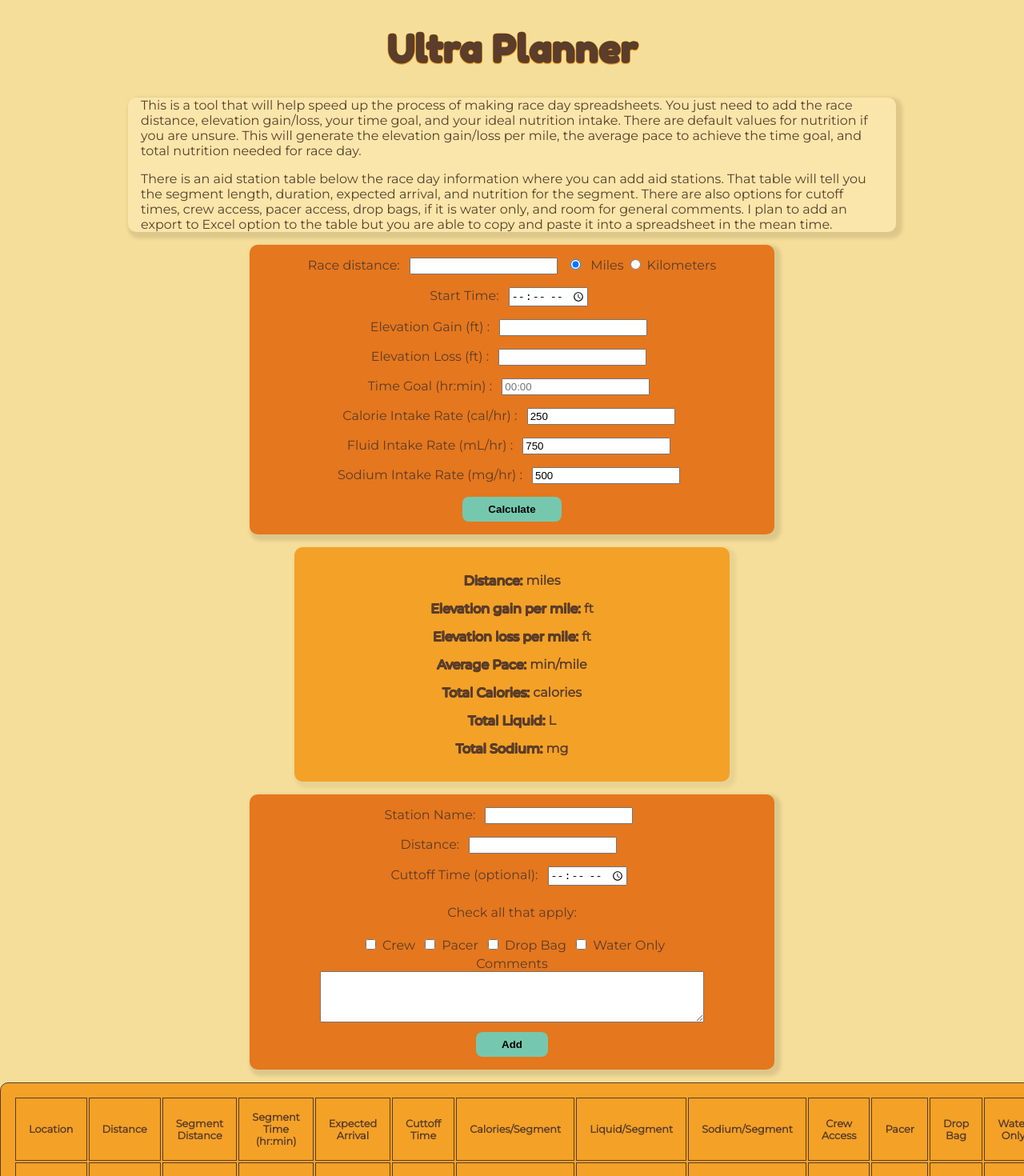
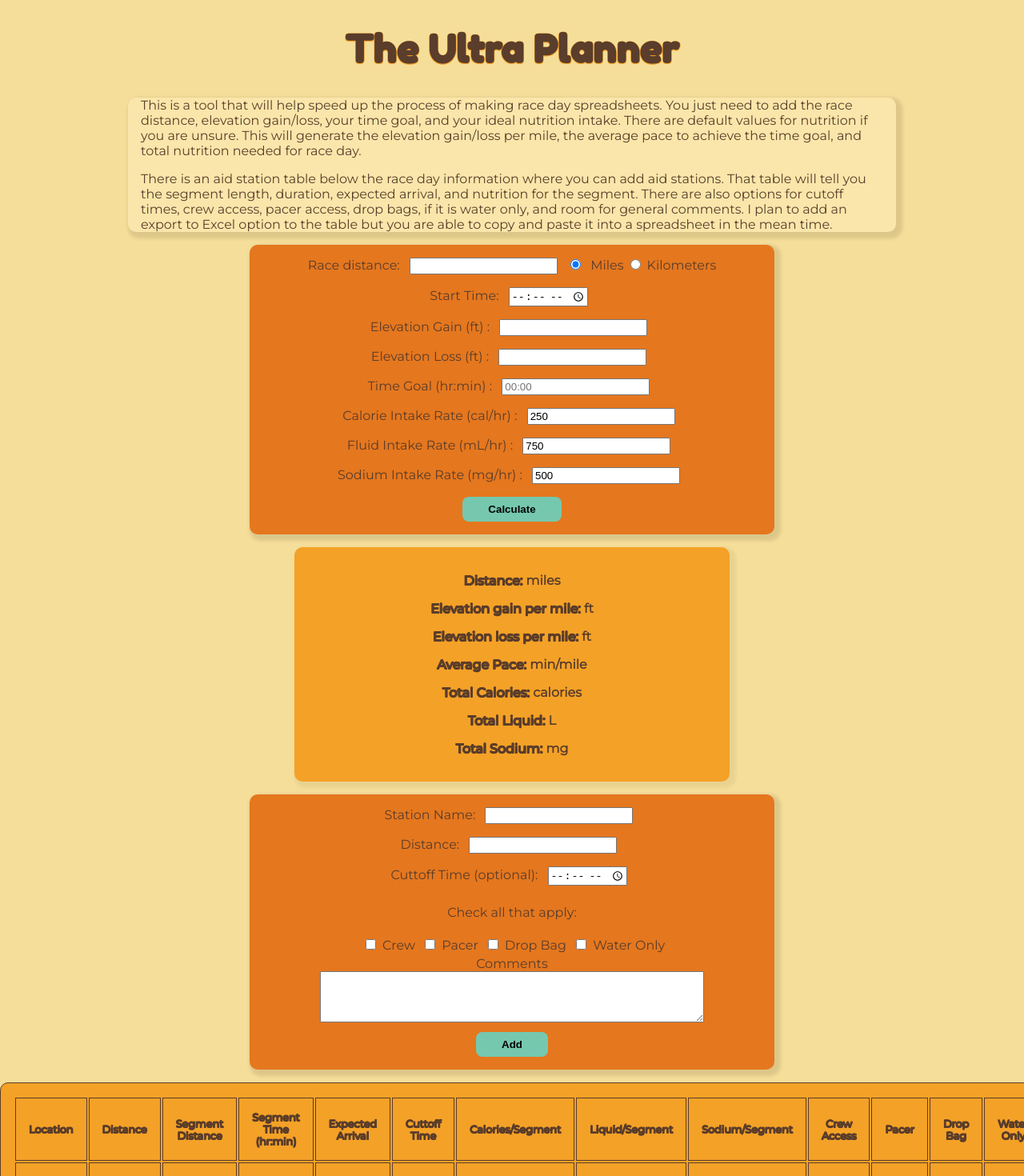
Before and after one commit to srsmith0/race-planner, a Next.js app: page / in a window 1280 px wide. Shown: the top 1470 px of the page at 80% size. Built offline with nearby package versions, Linux system fonts and the light colour scheme.

Commit message:
text formatting

```diff
--- a/pages/index.js
+++ b/pages/index.js
@@ -35,7 +35,7 @@ export default function Home() {
   return (
     <div>
       <Head>
-        <title>Ultra Planner</title>
+        <title>The Ultra Planner</title>
         <meta name="application-name" content="Ultra Planner" />
         <meta name="description" content="Ultramarathon race planner" />
         <meta name="keywords" content="Ultramarathon, race planner, ultra,planner, trail running, trail" />
@@ -44,7 +44,7 @@ export default function Home() {
       </Head>
 
       <main>
-        <h1>Ultra Planner</h1>
+        <h1>The Ultra Planner</h1>
         <div className="description default-text">
           <p>
             This is a tool that will help speed up the process of making race day spreadsheets.  You just need to add the race distance,
--- a/styles/globals.css
+++ b/styles/globals.css
@@ -115,6 +115,12 @@ td {
 	font-size: 0.8rem;
 }
 
+th {
+	color: #5a3d2b;
+	text-shadow: -0.5px -0.5px 0 #5a3d2b, 0.5px -0.5px 0 #5a3d2b,
+		-0.5px 0.5px 0 #5a3d2b, 0.5px 0.5px 0 #5a3d2b;
+}
+
 table {
 	color: #5a3d2b;
 	border-radius: 10px;
```
